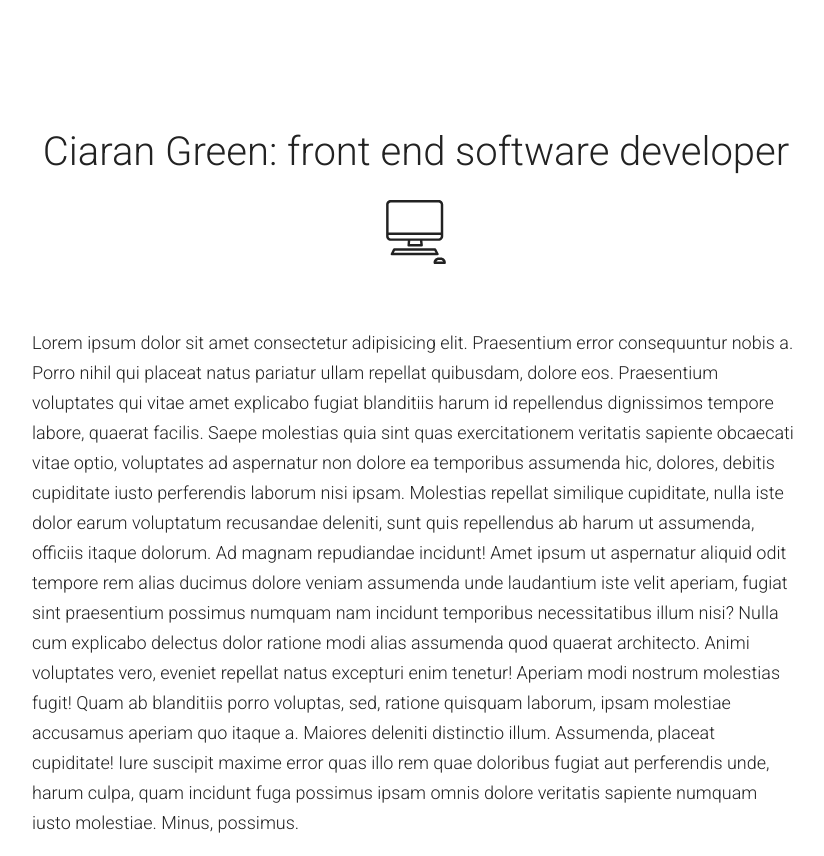
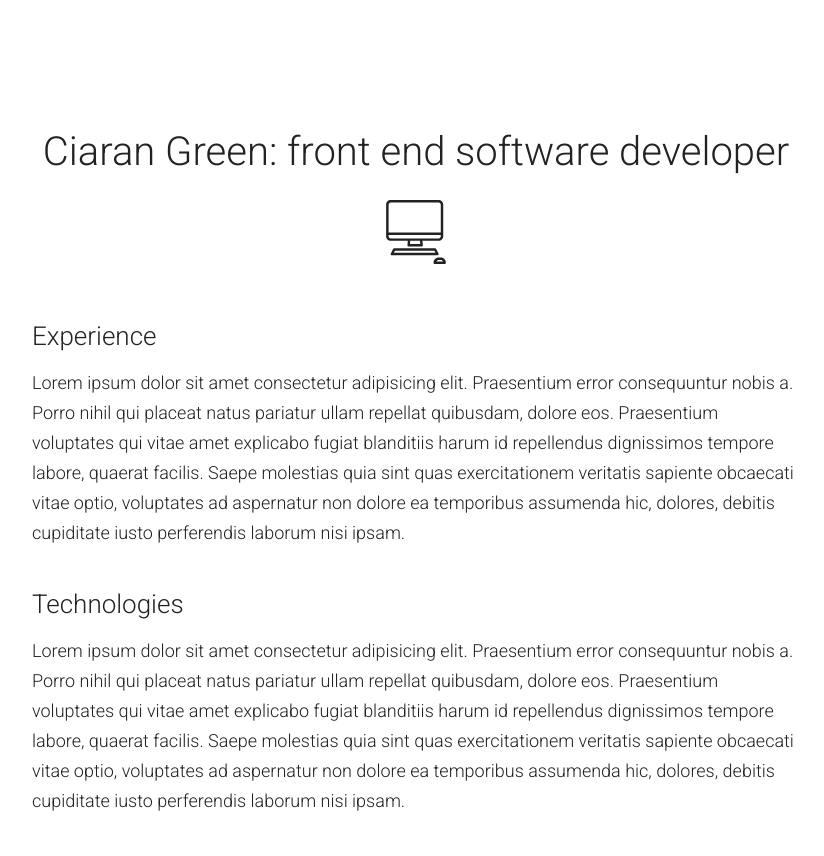
Before and after one commit to greenyc/ciaran.green, a Nuxt app: page / in a window 1280 px wide. Shown: the whole page, without its empty margins (224-1048 px from the left). Built offline with nearby package versions, Linux system fonts and the light colour scheme.

Commit message:
Moved homepage content to include 2 example paragraphs with two headers

```diff
--- a/pages/index.vue
+++ b/pages/index.vue
@@ -1,35 +1,39 @@
 <template>
   <div class="homepage wrapper">
+    <section>
       <div class="homepage__header-container">
         <h1 class="homepage__header">
           Ciaran Green: front end software developer
         </h1>
         <Computer class="homepage__header-icon" />
       </div>
+    </section>
+    <section>
+      <h2>Experience</h2>
       <p>
-      Lorem ipsum dolor sit amet consectetur adipisicing elit. Praesentium error
-      consequuntur nobis a. Porro nihil qui placeat natus pariatur ullam
+        Lorem ipsum dolor sit amet consectetur adipisicing elit. Praesentium
+        error consequuntur nobis a. Porro nihil qui placeat natus pariatur ullam
         repellat quibusdam, dolore eos. Praesentium voluptates qui vitae amet
         explicabo fugiat blanditiis harum id repellendus dignissimos tempore
         labore, quaerat facilis. Saepe molestias quia sint quas exercitationem
         veritatis sapiente obcaecati vitae optio, voluptates ad aspernatur non
         dolore ea temporibus assumenda hic, dolores, debitis cupiditate iusto
-      perferendis laborum nisi ipsam. Molestias repellat similique cupiditate,
-      nulla iste dolor earum voluptatum recusandae deleniti, sunt quis
-      repellendus ab harum ut assumenda, officiis itaque dolorum. Ad magnam
-      repudiandae incidunt! Amet ipsum ut aspernatur aliquid odit tempore rem
-      alias ducimus dolore veniam assumenda unde laudantium iste velit aperiam,
-      fugiat sint praesentium possimus numquam nam incidunt temporibus
-      necessitatibus illum nisi? Nulla cum explicabo delectus dolor ratione modi
-      alias assumenda quod quaerat architecto. Animi voluptates vero, eveniet
-      repellat natus excepturi enim tenetur! Aperiam modi nostrum molestias
-      fugit! Quam ab blanditiis porro voluptas, sed, ratione quisquam laborum,
-      ipsam molestiae accusamus aperiam quo itaque a. Maiores deleniti
-      distinctio illum. Assumenda, placeat cupiditate! Iure suscipit maxime
-      error quas illo rem quae doloribus fugiat aut perferendis unde, harum
-      culpa, quam incidunt fuga possimus ipsam omnis dolore veritatis sapiente
-      numquam iusto molestiae. Minus, possimus.
+        perferendis laborum nisi ipsam.
       </p>
+    </section>
+    <section>
+      <h2>Technologies</h2>
+      <p>
+        Lorem ipsum dolor sit amet consectetur adipisicing elit. Praesentium
+        error consequuntur nobis a. Porro nihil qui placeat natus pariatur ullam
+        repellat quibusdam, dolore eos. Praesentium voluptates qui vitae amet
+        explicabo fugiat blanditiis harum id repellendus dignissimos tempore
+        labore, quaerat facilis. Saepe molestias quia sint quas exercitationem
+        veritatis sapiente obcaecati vitae optio, voluptates ad aspernatur non
+        dolore ea temporibus assumenda hic, dolores, debitis cupiditate iusto
+        perferendis laborum nisi ipsam.
+      </p>
+    </section>
   </div>
 </template>
 
@@ -44,7 +48,7 @@
       display: flex;
       flex-direction: column;
       align-items: center;
-      margin-bottom: $quad-unit * 2;
+      margin-bottom: $quad-unit;
     }
 
     &-icon {
```
Lines whose indentation alone changed are shown as unchanged.
